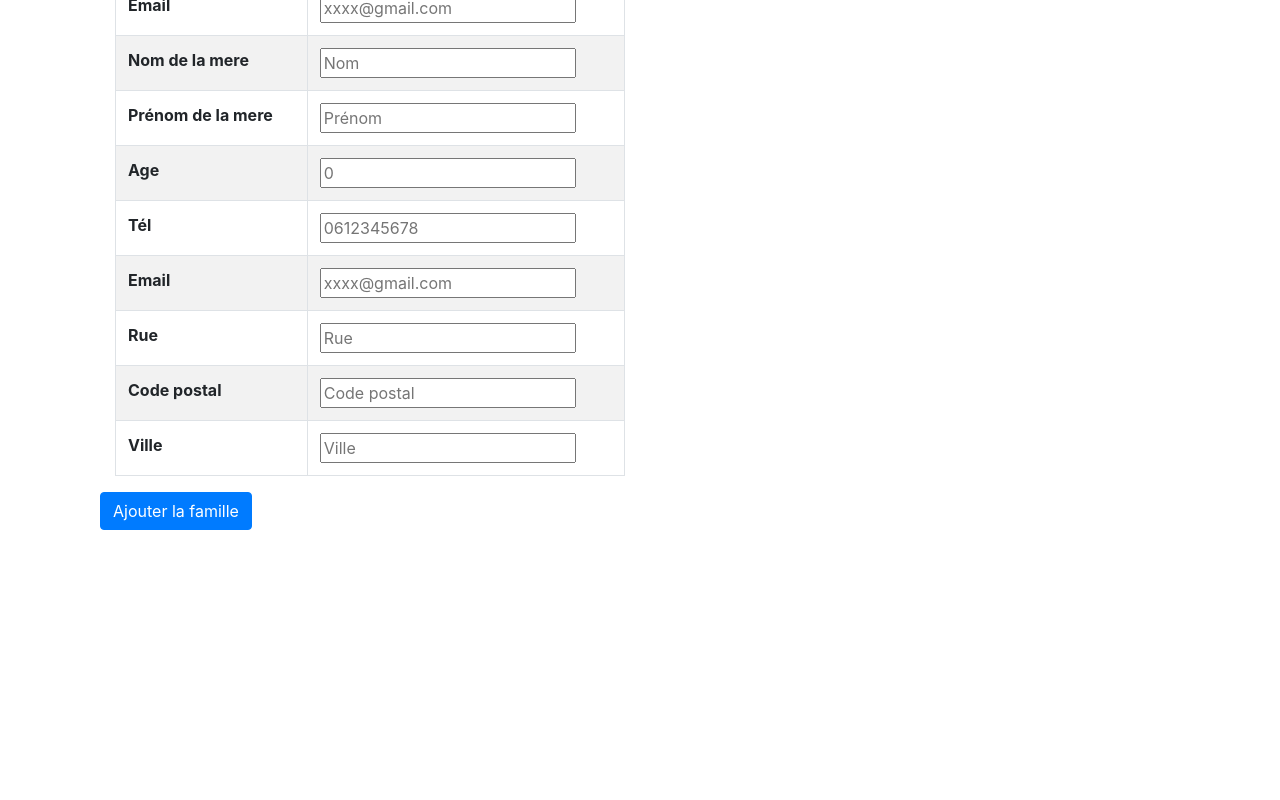
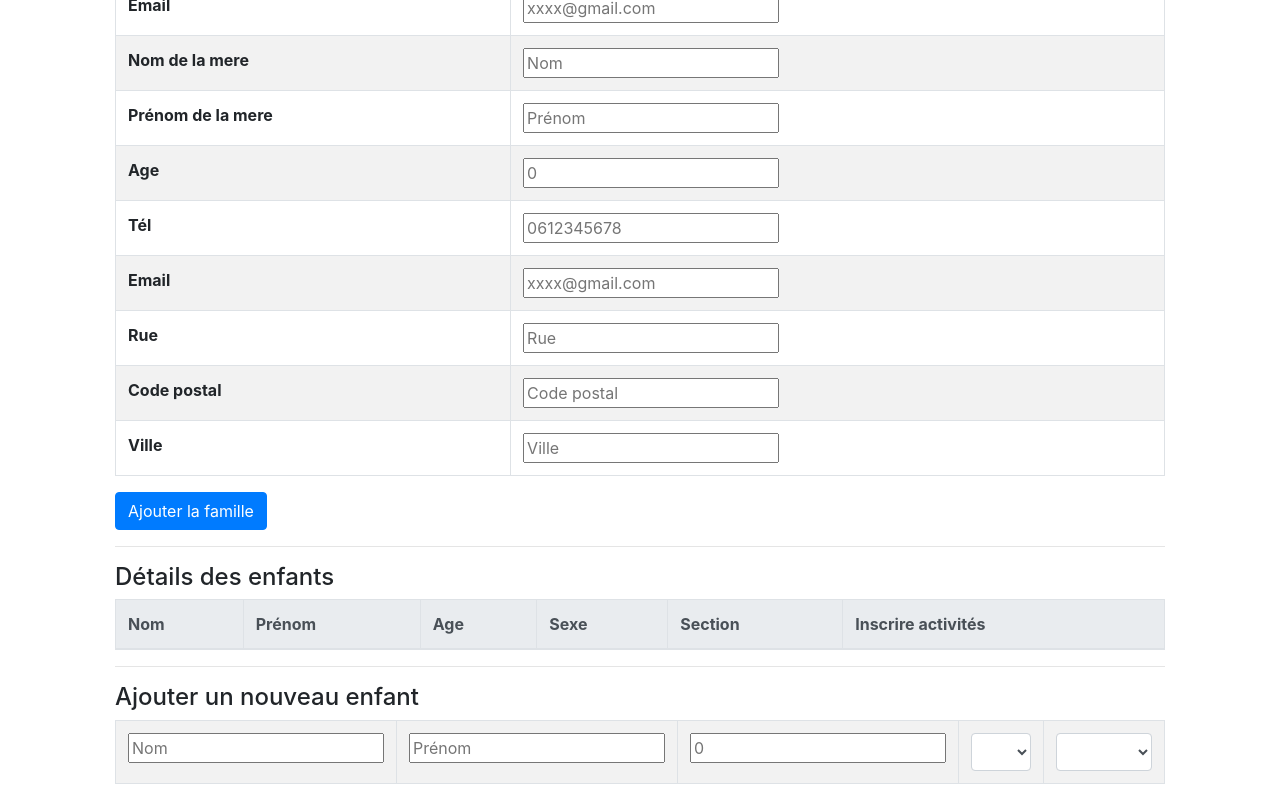
Before and after one commit to wangjulien/PraticeClientProject, an Angular app: page /family-update in a window 1280 px wide. Shown: the part 447-1247 px from the top of the page. Before the commit the page ends 977 px from the top, so only its background shows below. Built offline with nearby package versions, Linux system fonts and the light colour scheme.

Commit message:
Add new child works

```diff
--- a/src/app/app.module.ts
+++ b/src/app/app.module.ts
@@ -10,12 +10,14 @@ import { AppComponent } from './app.component';
 import { FamilyListComponent } from './family-list/family-list.component';
 import { AdminFamilyService } from './service/admin-family.service';
 import { FamilyUpdateComponent } from './family-update/family-update.component';
+import { InscriptionComponent } from './inscription/inscription.component';
 
 @NgModule({
   declarations: [
     AppComponent,
     FamilyListComponent,
-    FamilyUpdateComponent
+    FamilyUpdateComponent,
+    InscriptionComponent
   ],
   imports: [
     BrowserModule,
--- a/src/app/app.routing.ts
+++ b/src/app/app.routing.ts
@@ -2,11 +2,14 @@ import { ModuleWithProviders } from '@angular/core';
 import { Routes, RouterModule } from '@angular/router';
 import { FamilyListComponent } from './family-list/family-list.component';
 import { FamilyUpdateComponent } from './family-update/family-update.component';
+import { InscriptionComponent } from './inscription/inscription.component';
 
 const appRoutes: Routes = [
   { path: 'family-list', component: FamilyListComponent },
   { path: 'family-update', component: FamilyUpdateComponent },
   { path: 'family-update/:id', component: FamilyUpdateComponent },
+  { path: 'inscription/:id', component: InscriptionComponent },
+  { path: '**', redirectTo: 'family-list' }
 ];
 
 export const routing: ModuleWithProviders = RouterModule.forRoot(appRoutes);
--- a/src/app/family-update/family-update.component.html
+++ b/src/app/family-update/family-update.component.html
@@ -4,12 +4,12 @@
 
 <h3>Informations de famille :</h3>
 
-<form class="well" (ngSubmit)="onSubmit()" #updateForm='ngForm' ngNativeValidate>
 <div class="container">
 	<div class="row">
 
 		<div class="col-sm">
 			<div class="tableau1">
+				<form class="well" (ngSubmit)="onUpdateFamilySubmit()" #updateForm='ngForm' ngNativeValidate>
 					<table class="table table-striped table-bordered table-hover">
 						<thead class="thead-light">
 						</thead>
@@ -107,19 +107,27 @@
 							</tr>
 						</tbody>
 					</table>
+					<div class="mesBoutons">
+						<button *ngIf="null != actualFamily.id" type='submit' class="btn btn-primary">Mettre à jour la famille</button>
+						<button *ngIf="null == actualFamily.id" type='submit' class="btn btn-primary">Ajouter la famille</button>
+					</div>
+				</form>
 			</div>
 		</div>
 
 		<div class="col-sm">
+			<hr>
 			<div class="tableau2">
-					<h4>Détails des enfant</h4>
+				<h4>Détails des enfants</h4>
 				<table class="table table-striped table-bordered table-hover">
 					<thead class="thead-light">
 						<tr>
 							<th>Nom</th>
 							<th>Prénom</th>
+							<th>Age</th>
 							<th>Sexe</th>
 							<th>Section</th>
+							<th>Inscrire activités</th>
 						</tr>
 					</thead>
 					<tbody>
@@ -127,19 +135,50 @@
 
 							<td>{{child.lastName}}</td>
 							<td>{{child.firstName}}</td>
+							<td>{{child.age}}</td>
 							<td>{{child.gender}}</td>
 							<td>{{child.section}}</td>
+							<button class="btn btn-info" (click)="inscriptActivity(child)">Inscrire</button>
 						</tr>
 					</tbody>
 				</table>
-					<a class="btn btn-info" role="button" (click)="addChild()">Ajouter un enfant</a>
-				</div>
-			</div>
+				<hr>
+				<h4>Ajouter un nouveau enfant</h4>
+				<form (ngSubmit)="addNewChild()" #updateForm='ngForm' ngNativeValidate>
+					<table class="table table-striped table-bordered table-hover">
+						<tbody>
+							<tr>
+								<td>
+									<input type="text" required [(ngModel)]='newChild.lastName' name='clastName' placeholder="Nom" #clastName='ngModel' pattern="[a-zA-Z ]*"
+									/>
+								</td>
+								<td>
+									<input type="text" required [(ngModel)]='newChild.firstName' name='cfirstName' placeholder="Prénom" #cfirstName='ngModel'
+									/>
+								</td>
+								<td>
+									<input type="number" required [(ngModel)]='newChild.age' name='cage' placeholder="0" #cage='ngModel' />
+								</td>
+								<td>
+									<select class="form-control" required [(ngModel)]='newChild.gender' name="genderselect" #genderselect='ngModel'>
+										<option value="MALE">Garçon</option>
+										<option value="FEMALE">Fille</option>
+									</select>
+								</td>
+								<td>
+									<select class="form-control" required [(ngModel)]='newChild.section' name="sectionselect" #sectionselect='ngModel'>
+										<option value="GRAND">Grande Section</option>
+										<option value="MOYEN">Moyenne Section</option>
+										<option value="PETIT">Petite Section</option>
+									</select>
+								</td>
+							</tr>
+						</tbody>
+					</table>
+					<button *ngIf="null != actualFamily.id" type='submit' class="btn btn-primary">Ajouter un enfant</button>
+				</form>
 
 			</div>
 		</div>
-	<div class="mesBoutons">
-		<button *ngIf="null != actualFamily.id" type='submit' class="btn btn-primary">Mettre à jour la famille</button>
-		<button *ngIf="null == actualFamily.id" type='submit' class="btn btn-primary">Ajouter la famille</button>
 	</div>
-</form>
+</div>
--- a/src/app/family-update/family-update.component.ts
+++ b/src/app/family-update/family-update.component.ts
@@ -1,7 +1,8 @@
 import { Component, OnInit } from '@angular/core';
-import { ActivatedRoute } from '@angular/router';
+import { ActivatedRoute, Router } from '@angular/router';
 import { AdminFamilyService } from '../service/admin-family.service';
 import { FamilyDetail } from '../model/family-detail';
+import { Child } from '../model/child';
 
 @Component({
   selector: 'app-family-update',
@@ -11,29 +12,46 @@ import { FamilyDetail } from '../model/family-detail';
 export class FamilyUpdateComponent implements OnInit {
 
   actualFamily: FamilyDetail;
+  newChild: Child;
 
   constructor(
     private adminFamilyService: AdminFamilyService,
-    private route: ActivatedRoute) {
-      this.actualFamily = new FamilyDetail();
+    private route: ActivatedRoute,
+    private router: Router) {
+    this.actualFamily = new FamilyDetail();
+    this.newChild = new Child();
   }
 
-  onSubmit() {
+  onUpdateFamilySubmit() {
 
     if (null == this.actualFamily.id) {
       console.log('Famille à ajouter : ' + JSON.stringify(this.actualFamily));
 
       this.adminFamilyService.addFamily(this.actualFamily)
         .subscribe(data => { this.actualFamily = data; console.log('Nouvelle famille ajoutée'); },
-                    error => console.log(error));
+          error => console.log(error));
 
     } else {
       console.log('Famille à modifier : ' + JSON.stringify(this.actualFamily));
 
       this.adminFamilyService.updateFamily(this.actualFamily)
         .subscribe(data => { this.actualFamily = data; console.log('Enregistrement réussi'); },
-                    error => console.log(error));
+          error => console.log(error));
     }
+  }
+
+  addNewChild() {
+    console.log('Enfant à ajouter : ' + JSON.stringify(this.newChild));
+
+    this.adminFamilyService.addChildToFamily(this.actualFamily.id, this.newChild)
+      .subscribe(data => { this.actualFamily = data; console.log('Nouveau enfant ajouté'); },
+        error => console.log(error));
+  }
+
+  inscriptActivity(child) {
+    this.router.navigate(['/inscription', child.id]);
+
+    return false;
   }
 
   ngOnInit() {
--- /dev/null
+++ b/src/app/inscription/inscription.component.html
@@ -0,0 +1,3 @@
+<p>
+  inscription works!
+</p>
--- /dev/null
+++ b/src/app/inscription/inscription.component.ts
@@ -0,0 +1,15 @@
+import { Component, OnInit } from '@angular/core';
+
+@Component({
+  selector: 'app-inscription',
+  templateUrl: './inscription.component.html',
+  styleUrls: ['./inscription.component.css']
+})
+export class InscriptionComponent implements OnInit {
+
+  constructor() { }
+
+  ngOnInit() {
+  }
+
+}
--- a/src/app/model/parent.ts
+++ b/src/app/model/parent.ts
@@ -1,6 +1,6 @@
 import { User } from './user';
 
 export class Parent extends User {
-  tel: number;
+  tel: string;
   email: string;
 }
--- a/src/app/service/admin-family.service.ts
+++ b/src/app/service/admin-family.service.ts
@@ -31,4 +31,8 @@ export class AdminFamilyService {
   deleteFamily(id): Observable<any> {
     return this.http.delete(this.family_url + '/' + id);
   }
+
+  addChildToFamily(id, newChild): Observable<FamilyDetail> {
+    return this.http.post<FamilyDetail>(this.family_url + '/' + id + '/children', newChild);
+  }
 }
```
Also changed, not shown: src/app/inscription/inscription.component.css (added), 1 other file (tests, documents, lock files or other folders). Lines whose indentation alone changed are shown as unchanged.
